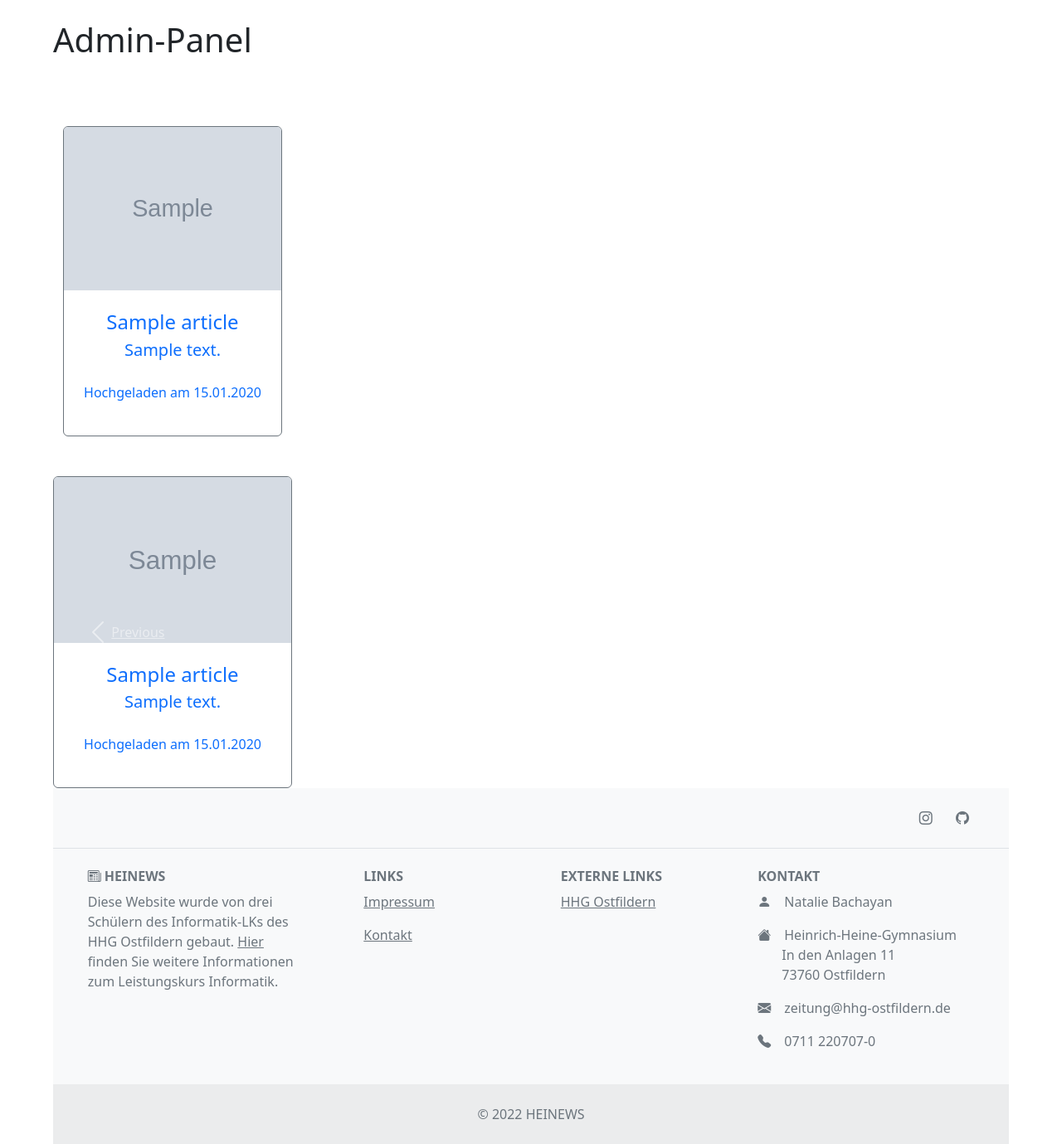
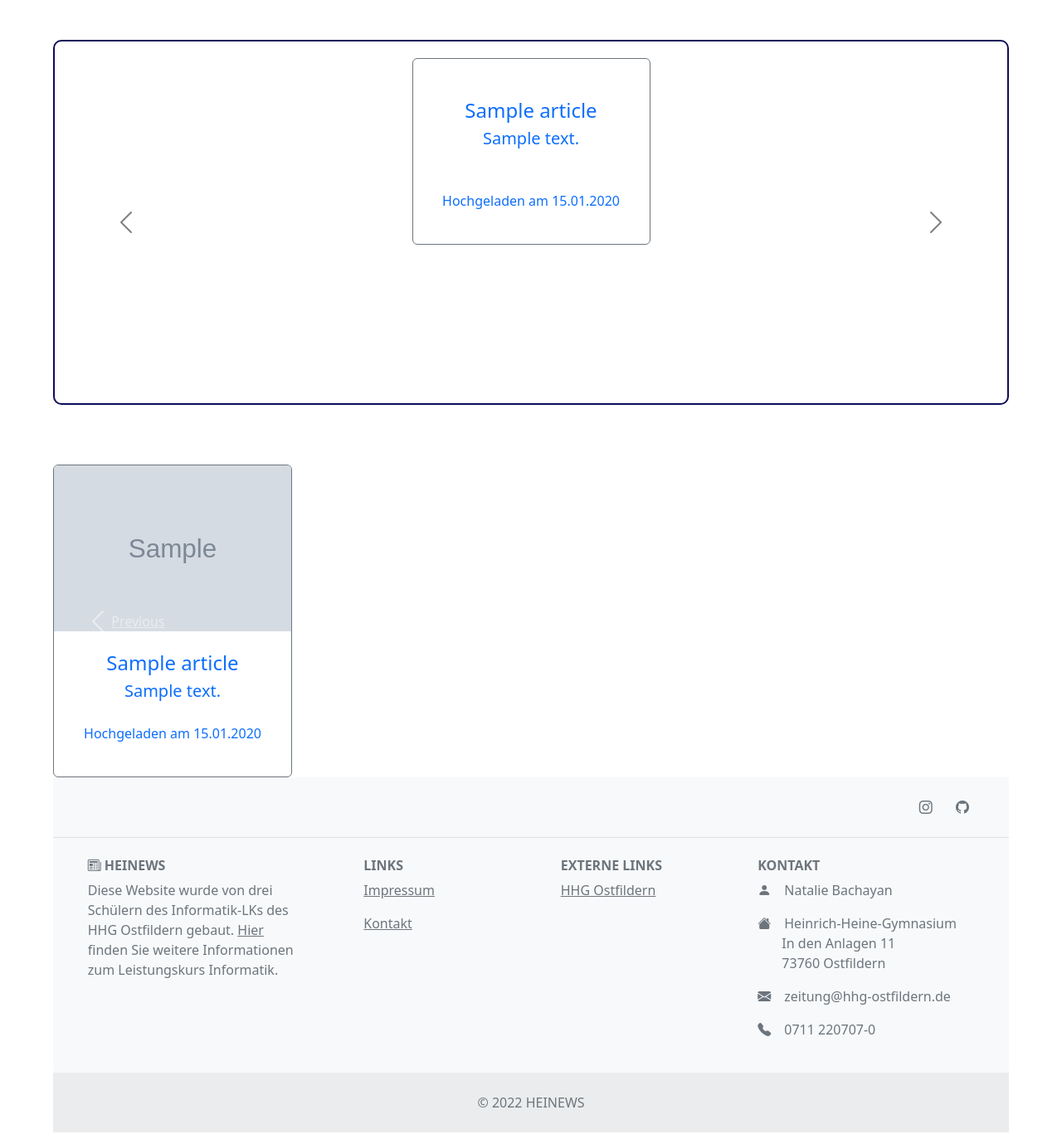
Before and after one commit to heofthetea/heinews, a Python web app: template app/templates/admin.html in a window 1280 px wide. Shown: the part 82-1461 px from the top of the page at 83% size. Run offline with Jinja, Linux system fonts and the light colour scheme; the template is opened without the code that fills it: most values are stand-ins (such as "Sample title", 1, 10 or a date in 2020); grey boxes marked "Sample" are stand-in pictures; some libraries are stand-ins or nearby versions.

Commit message:
Bug Fix in admin.py needed
@ERROR-Emil-Not-Found

```diff
--- a/app/admin.py
+++ b/app/admin.py
@@ -75,7 +75,7 @@ def admin_index():
     except AttributeError:
         abort(403)
     invalidated_articles = Article.query.filter_by(validated=False)
-    return render_template("admin.html", invalidated_articles=invalidated_articles.order_by(asc(Article.date_created)))
+    return render_template("admin.html", invalidated_articles=invalidated_articles.order_by(asc(Article.date_created)).all())
 
 
 #TODO split this up to 2 functions
--- a/app/templates/admin.html
+++ b/app/templates/admin.html
@@ -4,32 +4,54 @@
 <link rel="stylesheet" href="/static/css/index.css">
 {% endblock %}
 
-{% block title %}Admin Panel{% endblock %}
+{% block title %}<h1 style="color:rgb(13, 110, 253)">Admin Panel</h1>{% endblock %}
 
 {% block content %}
 <div style="margin-left: 5%; margin-right:5%">
     <br>
-    <h1>Admin-Panel</h1>
     <br>
-    <div class="container-fluid">
-        <div class="row my-5 flex-row flex-nowrap">
+    <div id="carouselExampleControls" class="carousel carousel-dark slide" data-bs-ride="carousel" style="border: 2px solid; border-color:rgb(12, 12, 90); height: 440px; background-color: rgb(255, 255, 255); vertical-align: center; border-radius: 10px;">
+        <div class="carousel-inner">
+            {% for i in range(0, invalidated_articles|length, 3) %} <!--the 3 is the "step" argument, basically the equivalent of "i += 3" in a java for loop-->
+                {% if i == 0 %}
+                    <div class="carousel-item active" style="margin-top: 20px;">
+                {% else %}
+                    <div class="carousel-item" style="margin-top: 20px;">
+                {% endif%}
+                    <div class="card-container" style="display: flex; justify-content: center;">
+                        {# the list likely won't be dividable by three, so this if statement is needed to not get any IndexOutOfBoundsExceptions #}
                         {% for article in invalidated_articles %}
-                <div class="col-sm-3">
-                    <div class="card card-block border-1 border-secondary">
+                            <div class="card card-block border-1 border-secondary" style="width: calc(100%/4)">
                                 <a style="text-decoration: none;" href="{{ url_for('articles.find_article', path='{0}.html'.format(article.id)) }}">
-                            <img src="{{ article.primary_image }}" style="max-height: 200px;" class="card-img-top" alt="">
+                                    <img src="{{ title_image_or_placeholder(most_recent_article) }}" style="max-height: 200px;" class="card-img-top" alt="">
                                     <div class="card-body text-center py-4">
                                         <h4 class="card-title">{{ article.title }}</h4>
-                                <p class="lead card-subtitle">{{ article.description }}</p>
+                                        <p class="lead card-subtitle">
+                                            {{ article.description }}
+                                        </p>
+                                        <br>
                                         <br>
                                         <p>Hochgeladen am {{ article.date_created.date().strftime("%d.%m.%Y") }}</p>
                                     </div>
                                 </a>
                             </div>
+                        {% endfor %}
+                    </div>
                 </div>
             {% endfor %}
         </div>
+        <button class="carousel-control-prev" type="button" data-bs-target="#carouselExampleControls" data-bs-slide="prev">
+            <span class="carousel-control-prev-icon" aria-hidden="true"></span>
+            <span class="visually-hidden">Previous</span>
+        </button>
+        <button class="carousel-control-next" type="button" data-bs-target="#carouselExampleControls" data-bs-slide="next">
+            <span class="carousel-control-next-icon" aria-hidden="true"></span>
+            <span class="visually-hidden">Next</span>
+        </button>
     </div>
+    <br>
+    <br>
+    <br>
     <div id="carouselExampleControls" class="carousel slide" data-ride="carousel">
         <div class="carousel-inner">
           <div class="carousel-item active">
```
Lines whose indentation alone changed are shown as unchanged.
